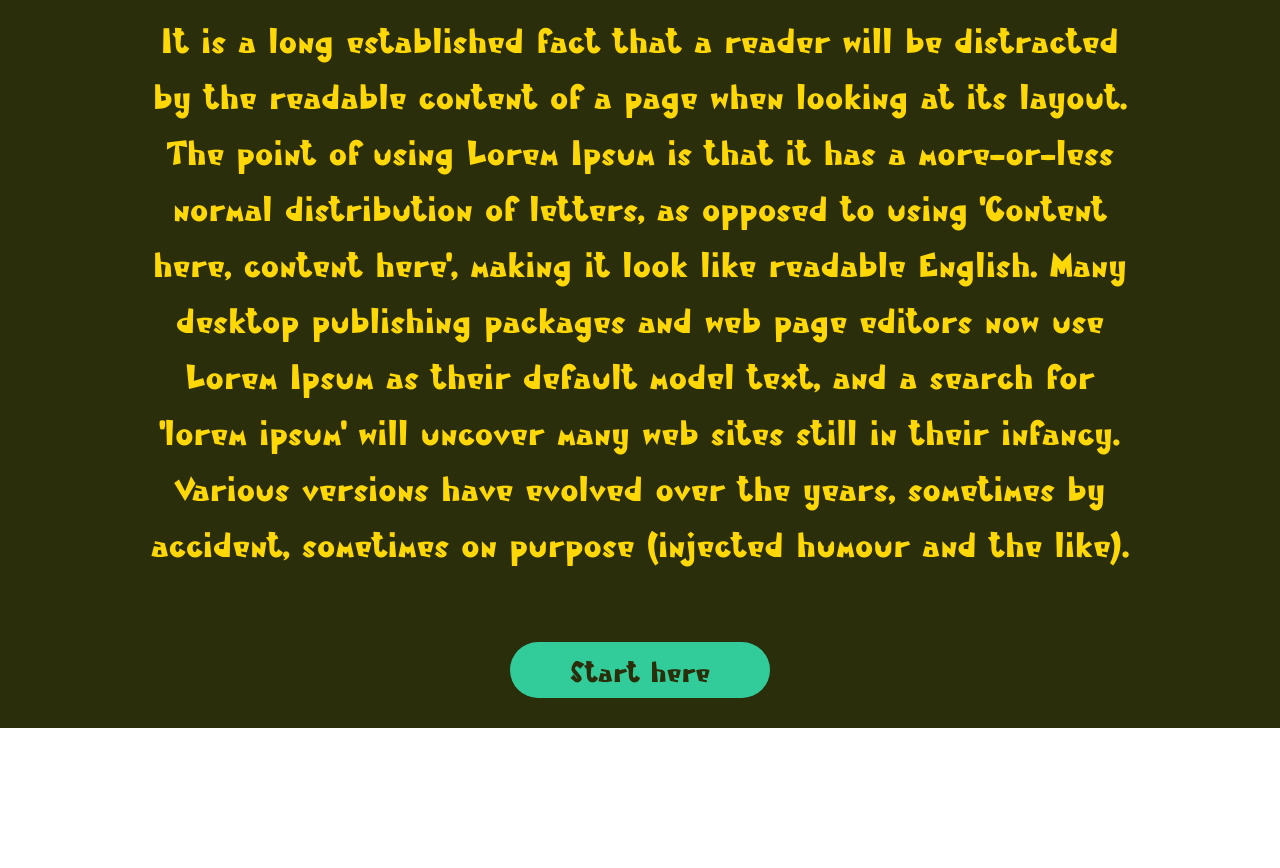
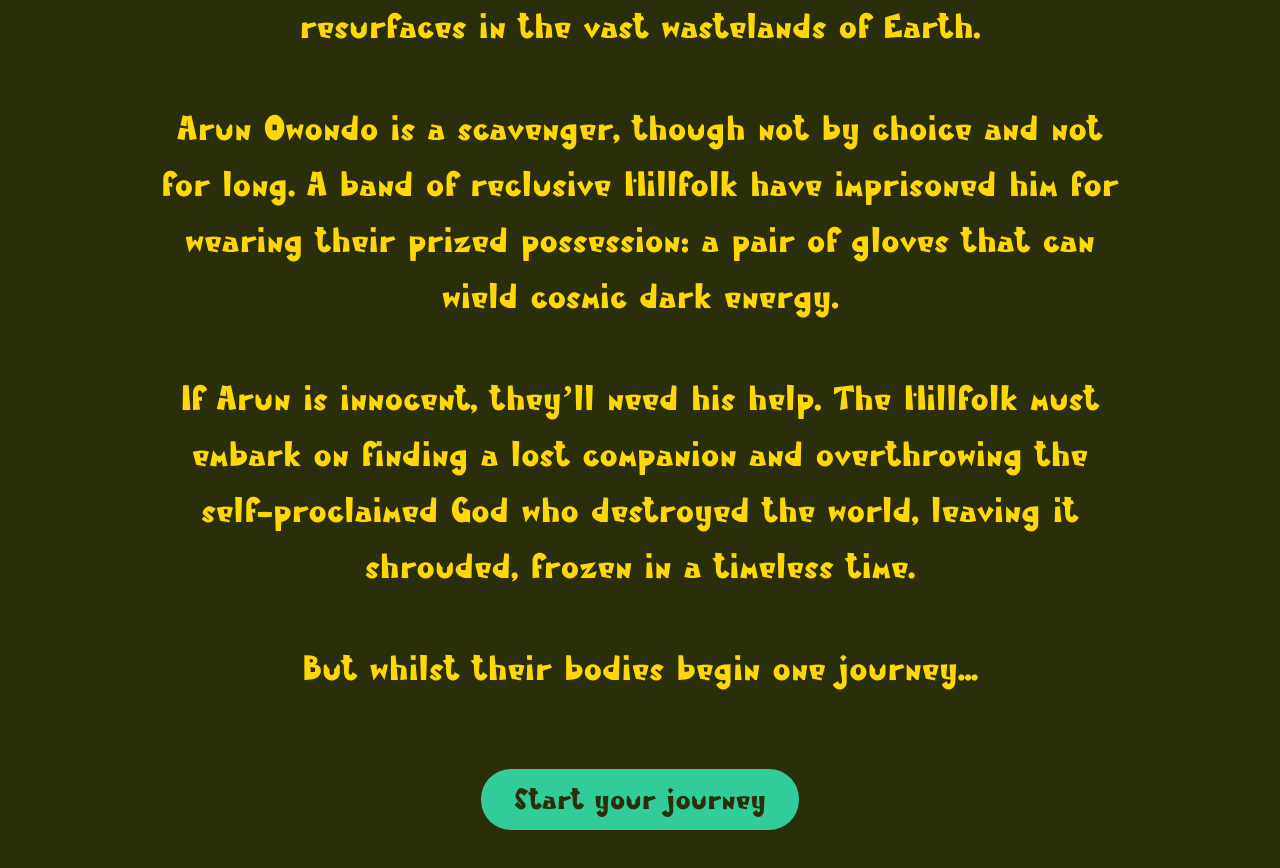
Before and after one commit to alisa-monkeytech/code-of-duty, a React (Create React App) app: page / in a window 1280 px wide. Shown: the part 1252-2120 px from the top of the page. Before the commit the page ends 1980 px from the top, so only its background shows below. Built offline with nearby package versions, Linux system fonts and the light colour scheme.

Commit message:
Created before-you-start

```diff
--- a/src/App.js
+++ b/src/App.js
@@ -1,6 +1,7 @@
 
 import React from 'react';
 import { BrowserRouter, Route, Routes } from 'react-router-dom';
+import BeforeYouStart from './components/BeforeYouStart/BeforeYouStart';
 import CarouselContainer from './components/CarouselContainer';
 import Home from './components/Home/Home';
 
@@ -9,6 +10,7 @@ const App = () => {
     <BrowserRouter>
       <Routes>
         <Route path='/' element={<Home />}/>
+        <Route path='before-you-start' element={<BeforeYouStart />} />
       </Routes>
     </BrowserRouter>
     // <div className="App">
--- /dev/null
+++ b/src/components/BeforeYouStart/BeforeYouStart.js
@@ -0,0 +1,31 @@
+import React from 'react';
+import { useNavigate } from 'react-router-dom';
+import { Button, Main, Overlay, Paragraph, Subtitle, Title } from './BeforeYouStart.style';
+
+const subtitleText = `YOU SHOULD KNOW THAT. . .\nIt’s time for the big journey!`
+
+function BeforeYouStart() {
+    const navigate = useNavigate();
+
+    const onClickHandler = () => {
+        navigate('/riddles/1');
+    }
+
+    return (
+        <Main>
+            <Overlay>
+                <Title>BEFORE YOU START</Title>
+                <Subtitle>{subtitleText}</Subtitle>
+                <Paragraph>
+                Arun Owondo is a scavenger, though not by choice and not for long. A band of reclusive Hillfolk have imprisoned him for wearing their prized possession: a pair of gloves that can wield cosmic dark energy.
+                </Paragraph>
+
+                <Button onClick={onClickHandler}>
+                    I AGREE
+                </Button>
+            </Overlay>
+        </Main>
+     );
+}
+
+export default BeforeYouStart;
--- /dev/null
+++ b/src/components/BeforeYouStart/BeforeYouStart.style.js
@@ -0,0 +1,67 @@
+import styled from "styled-components"
+import BeforeYouStartBackground_icon from '../../assets/images/BeforeYouStartBackground_icon.svg';
+
+export const Main = styled.main`
+    background-image: url(${BeforeYouStartBackground_icon});
+    background-position: center;
+    background-size: cover;
+
+    height: 100%;
+`
+
+export const Overlay = styled.section`
+    height: 100%;
+    padding-top: 54px;
+    background-color: #000000D9;
+
+    display: flex;
+    flex-direction: column;
+    align-items: center;
+`;
+
+export const Title = styled.h1`
+    font-family: 'Mama Kilo Decorated';
+    font-size: 100px;
+    font-weight: 900;
+    line-height: 100px;
+    color: #FED707;
+
+    margin: 0;
+    margin-bottom: 36px;
+`;
+
+export const Subtitle = styled.h2`
+    font-size: 60px;
+    font-weight: 900;
+    line-height: 70px;
+    color: #ffffff;
+    text-align: center;
+    white-space: pre-wrap;
+
+    margin: 0;
+    margin-bottom: 50px;
+`;
+
+export const Paragraph = styled.p`
+    font-size: 32px;
+    font-weight: 900;
+    line-height: 50px;
+    color: #FED707;
+    text-align: center;
+
+    padding: 0px 180px;
+`;
+
+export const Button = styled.button`
+    border: none;
+    border-radius: 30px;
+
+    padding: 5px 33px 10px;
+    background-color: #32CC9A;
+    margin-top: 30px;
+
+    color: #2A2E0A;
+    font-weight: 900;
+    font-size: 30px;
+    line-height: 46px;
+`;
--- a/src/components/Home/Home.js
+++ b/src/components/Home/Home.js
@@ -1,29 +1,43 @@
 import React from "react";
+import { useNavigate } from "react-router-dom";
 import HomeBackground_icon from "../../assets/images/HomeBackground_icon.svg";
 import HomeTitle from "../../assets/images/HomeTitle_icon.svg";
 import { Button, Content, Main, Paragraph, StyledImage } from "./Home.style";
 
 function Home() {
+  const navigate = useNavigate();
+
+  const onClickHandler = () => {
+    navigate('/before-you-start');
+  }
   return (
     <Main>
       <StyledImage src={HomeBackground_icon} alt="Decorative img" />
 
       <Content>
-        <img src={HomeTitle} alt="Our Story"/>
+        <img src={HomeTitle} alt="Our Story" />
 
         <Paragraph>
-          It is a long established fact that a reader will be distracted by the
-          readable content of a page when looking at its layout. The point of
-          using Lorem Ipsum is that it has a more-or-less normal distribution of
-          letters, as opposed to using 'Content here, content here', making it
-          look like readable English. Many desktop publishing packages and web
-          page editors now use Lorem Ipsum as their default model text, and a
-          search for 'lorem ipsum' will uncover many web sites still in their
-          infancy. Various versions have evolved over the years, sometimes by
-          accident, sometimes on purpose (injected humour and the like).
+          2000 years since the last sunrise, a symbol of hope resurfaces in the
+          vast wastelands of Earth.
         </Paragraph>
 
-        <Button>Start here</Button>
+        <Paragraph>
+          Arun Owondo is a scavenger, though not by choice and not for long. A
+          band of reclusive Hillfolk have imprisoned him for wearing their
+          prized possession: a pair of gloves that can wield cosmic dark energy.
+        </Paragraph>
+
+        <Paragraph>
+          If Arun is innocent, they’ll need his help. The Hillfolk must embark
+          on finding a lost companion and overthrowing the self-proclaimed God
+          who destroyed the world, leaving it shrouded, frozen in a timeless
+          time.
+        </Paragraph>
+
+        <Paragraph>But whilst their bodies begin one journey...</Paragraph>
+
+        <Button onClick={onClickHandler}>Start your journey</Button>
       </Content>
     </Main>
   );
--- a/src/components/Home/Home.style.js
+++ b/src/components/Home/Home.style.js
@@ -9,11 +9,12 @@ export const StyledImage = styled.img`
 `;
 
 export const Content = styled.section`
-    padding: 121px 150px 30px;
+    padding: 20px 150px 50px;
 
     display: flex;
     flex-direction: column;
     align-items: center;
+    gap: 30px;
 `;
 
 export const Paragraph = styled.p`
@@ -23,7 +24,6 @@ export const Paragraph = styled.p`
     line-height: 56px;
     text-align: center;
 
-    margin-bottom: 72px;
     cursor: default;
 `;
 
@@ -31,9 +31,9 @@ export const Button = styled.button`
     border: none;
     border-radius: 30px;
 
-    width: 260px;
-    height: 56px;
+    padding: 5px 33px 10px;
     background-color: #32CC9A;
+    margin-top: 30px;
 
     color: #2A2E0A;
     font-weight: 900;
--- a/src/index.css
+++ b/src/index.css
@@ -12,6 +12,10 @@
   font-family: 'Mama Kilo';
 }
 
+html {
+  height: 100%;
+}
+
 body {
   margin: 0;
   font-family: -apple-system, BlinkMacSystemFont, 'Segoe UI', 'Roboto', 'Oxygen',
@@ -19,6 +23,12 @@ body {
     sans-serif;
   -webkit-font-smoothing: antialiased;
   -moz-osx-font-smoothing: grayscale;
+
+  height: 100%;
+}
+
+#root {
+  height: 100%;
 }
 
 code {
```
Also changed, not shown: 1 other file (tests, documents, lock files or other folders).
